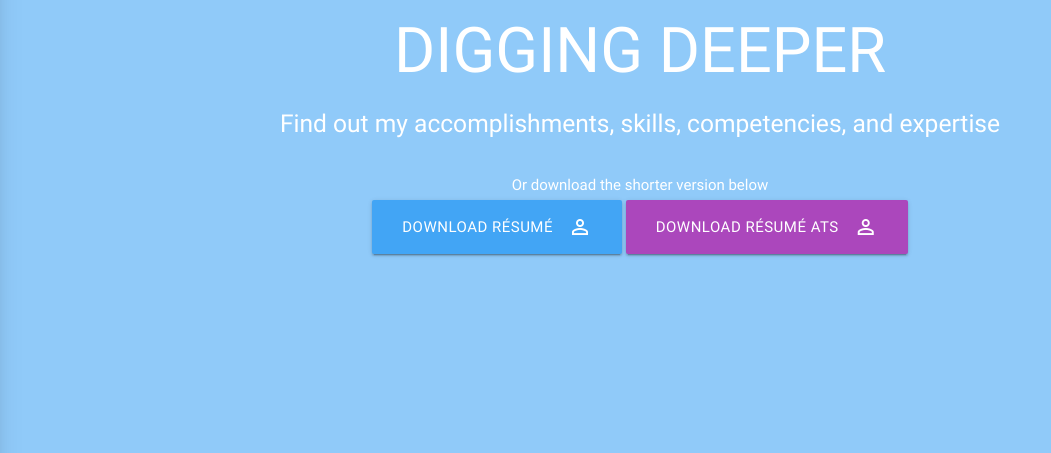
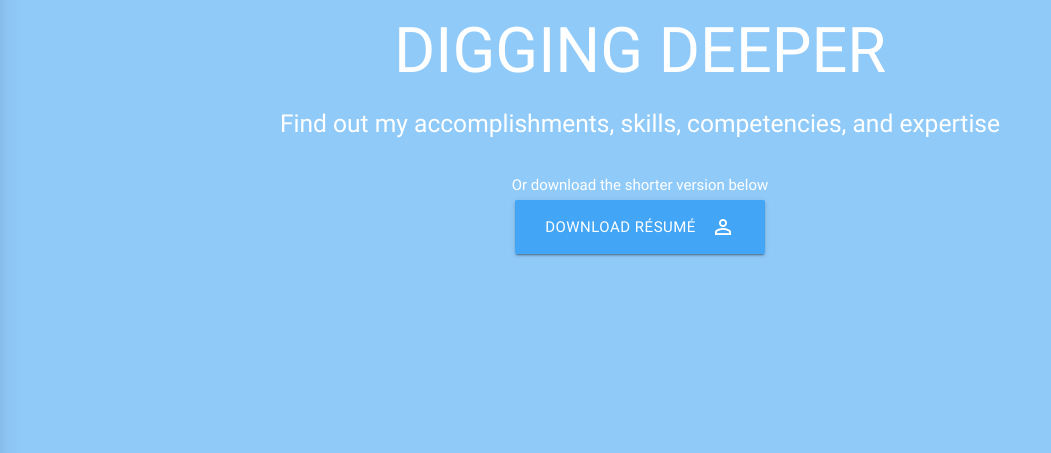
Before and after one commit to Michaelis105/michaellouie.xyz, a PHP site: page /resume.php in a window 1280 px wide. Shown: the part 147-600 px from the top of the page, without its empty margins (0-1051 px from the left). Run offline with PHP 8.4, Linux system fonts and the light colour scheme; style sheets or scripts are compiled from the project's sources; some libraries are stand-ins or nearby versions.

Commit message:
Removed resume ats content

```diff
--- a/resume.php
+++ b/resume.php
@@ -17,7 +17,6 @@
             <h6 class="header center white-text">Or download the shorter version below</h6>
             <div class="row center">
                 <a href="resources/michael_louie_resume.pdf" id="download-button" class="btn-large waves-effect waves-light blue lighten-1"><i class="material-icons right">perm_identity</i>Download Résumé</a>
-                <a href="resources/michael_louie_resume_ats.pdf" id="download-button" class="btn-large waves-effect waves-light purple lighten-1"><i class="material-icons right">perm_identity</i>Download Résumé ATS</a>
             </div>
             <br><br>
 
```
Also changed, not shown: 1 other file.
